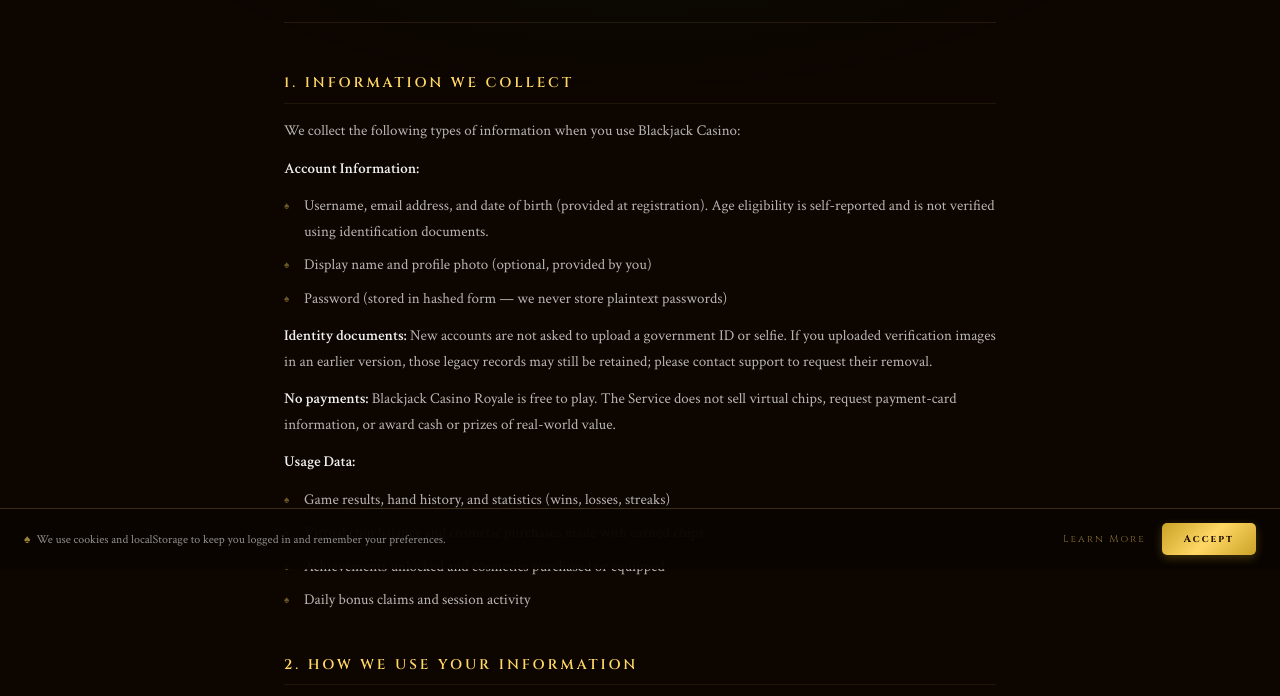
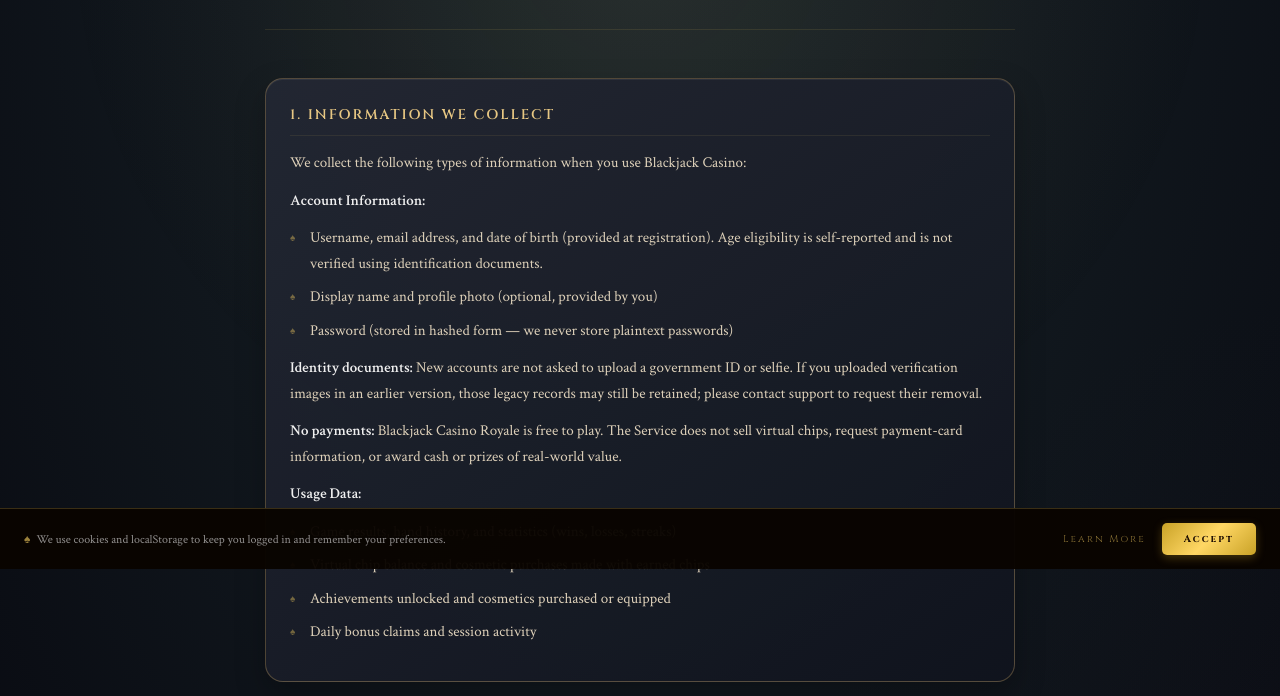
Before and after one commit to Jeet-Bharucha/blackjack-casino, a website: page privacy.html in a window 1280 px wide. Shown: the part 231-927 px from the top of the page. Drawn offline with Linux system fonts and the light colour scheme.

Commit message:
Apply luxury design and keyboard navigation to privacy.html

```diff
--- a/privacy.html
+++ b/privacy.html
@@ -46,8 +46,9 @@
     .top-bar{padding:12px 16px;}
   }
 </style>
+<link rel="stylesheet" href="luxury-pages.css"/>
 </head>
-<body>
+<body class="luxury-page luxury-legal">
 <div class="top-bar">
   <a class="top-logo" href="index.html">♠ BLACKJACK</a>
   <a class="back-btn" onclick="history.back()">← Go Back</a>
```
